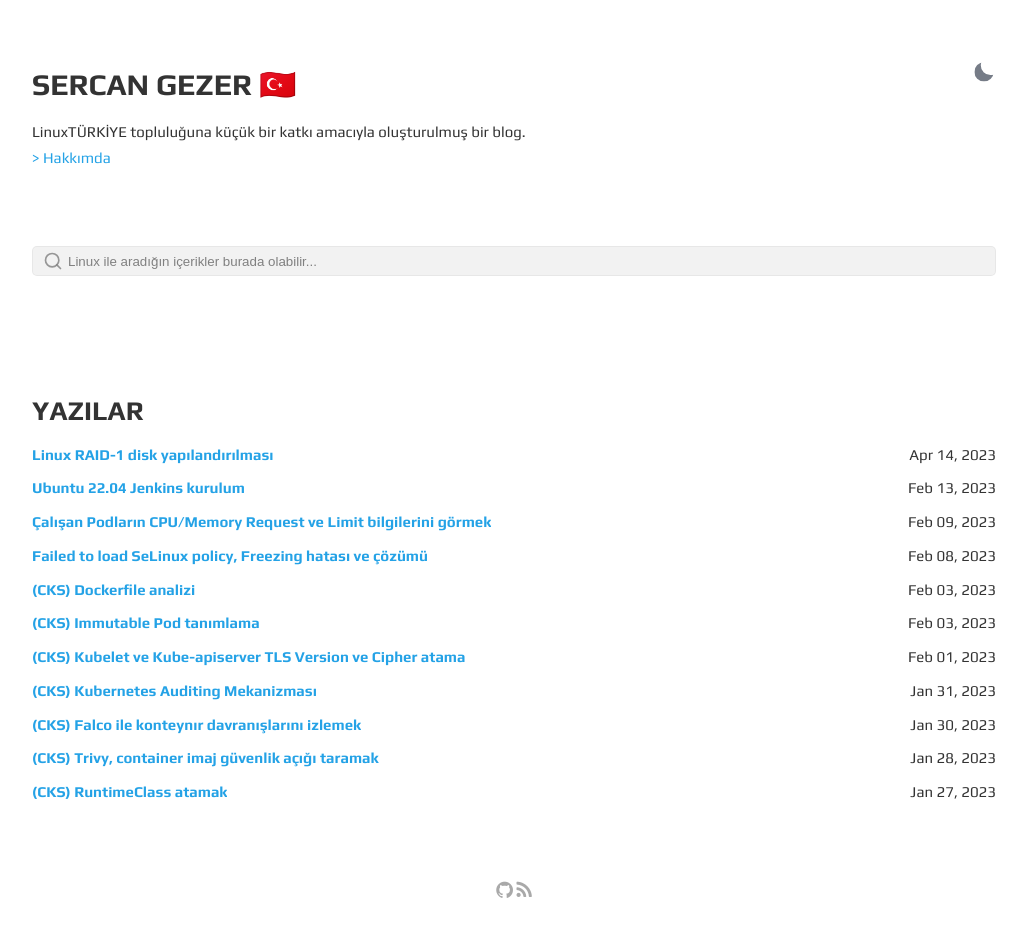
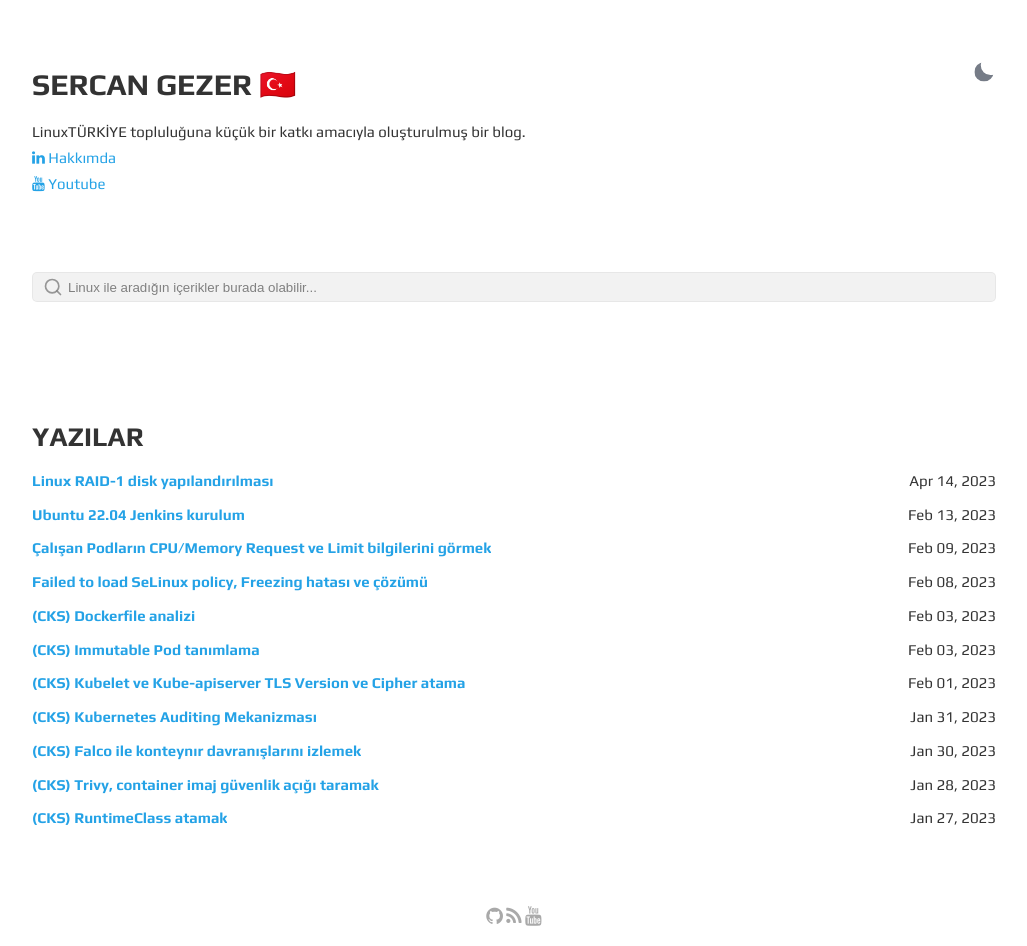
Before and after one commit to sercangezer/sercangezer.github.io, a Jekyll site: the page built from index.html, in a window 1280 px wide. Shown: the whole page, without its empty margins (126-1153 px from the left). Built offline with Jekyll 4.4.1, drawn with Linux system fonts in a browser that asks for light colours; before the commit the page ends 920 px from its top, so only the background shows below that.

Commit message:
YOUTUBE bağlantısı eklendi.

```diff
--- a/_layouts/default.html
+++ b/_layouts/default.html
@@ -68,8 +68,8 @@ layout: compress
       rel="noopener noreferrer"><i class="fa fa-github" aria-hidden="true"></i></a>
     <a href="{{site.url}}{{ site.baseurl }}/atom.xml" title="Feed RSS" target="_blank" rel="noopener noreferrer"><i
         class="fa fa-rss" aria-hidden="true"></i></a>
-    <!--<a href="https://github.com/DavideBri/Gesko" title="Browse the code" target="_blank" rel="noopener noreferrer"><i
-        class="fa fa-code" aria-hidden="true"></i></a>-->
+    <a href="https://www.youtube.com/@SercanGEZER" title="Sercan GEZER Youtube Kanalı" target="_blank" rel="noopener noreferrer"><i
+        class="fa fa-youtube" aria-hidden="true"></i></a>
   </div>
 </footer>
 
--- a/index.html
+++ b/index.html
@@ -11,8 +11,10 @@ layout: default
     <div class="bio">
 	    {{ site.description }}
         <p>
-        <a href="https://www.linkedin.com/in/sercangezer/">> Hakkımda</a>
-	    <!--<a href="{{ site.url }}{{ site.baseurl }}/about/">> About me</a>-->
+        <a href="https://www.linkedin.com/in/sercangezer/"><i class="fa fa-linkedin" aria-hidden="true"></i> Hakkımda</a>
+        </p>
+        <p>
+            <a href="https://www.youtube.com/@SercanGEZER"><i class="fa fa-youtube" aria-hidden="true"></i> Youtube</a>
         </p>
     </div>
 
```
